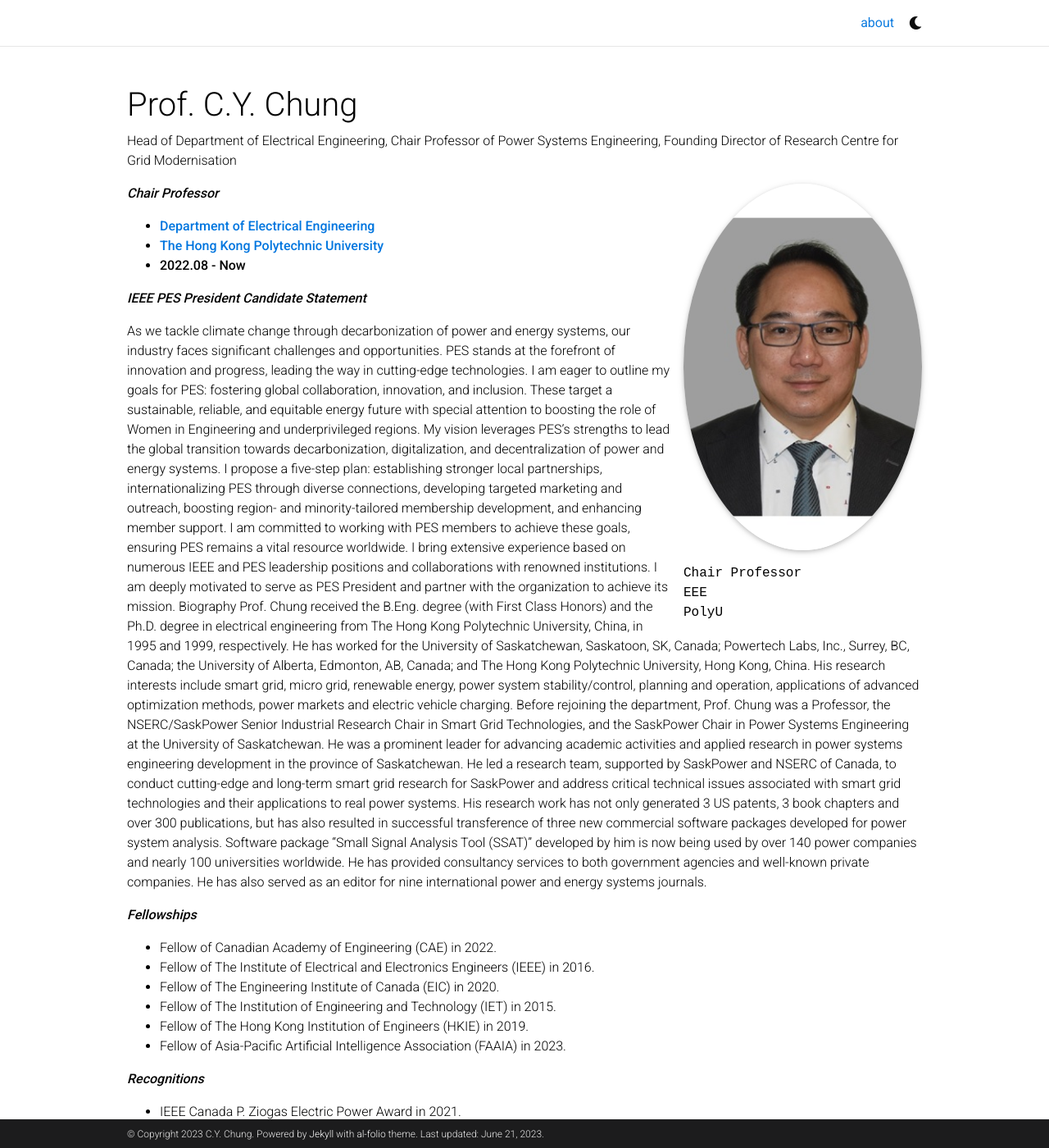
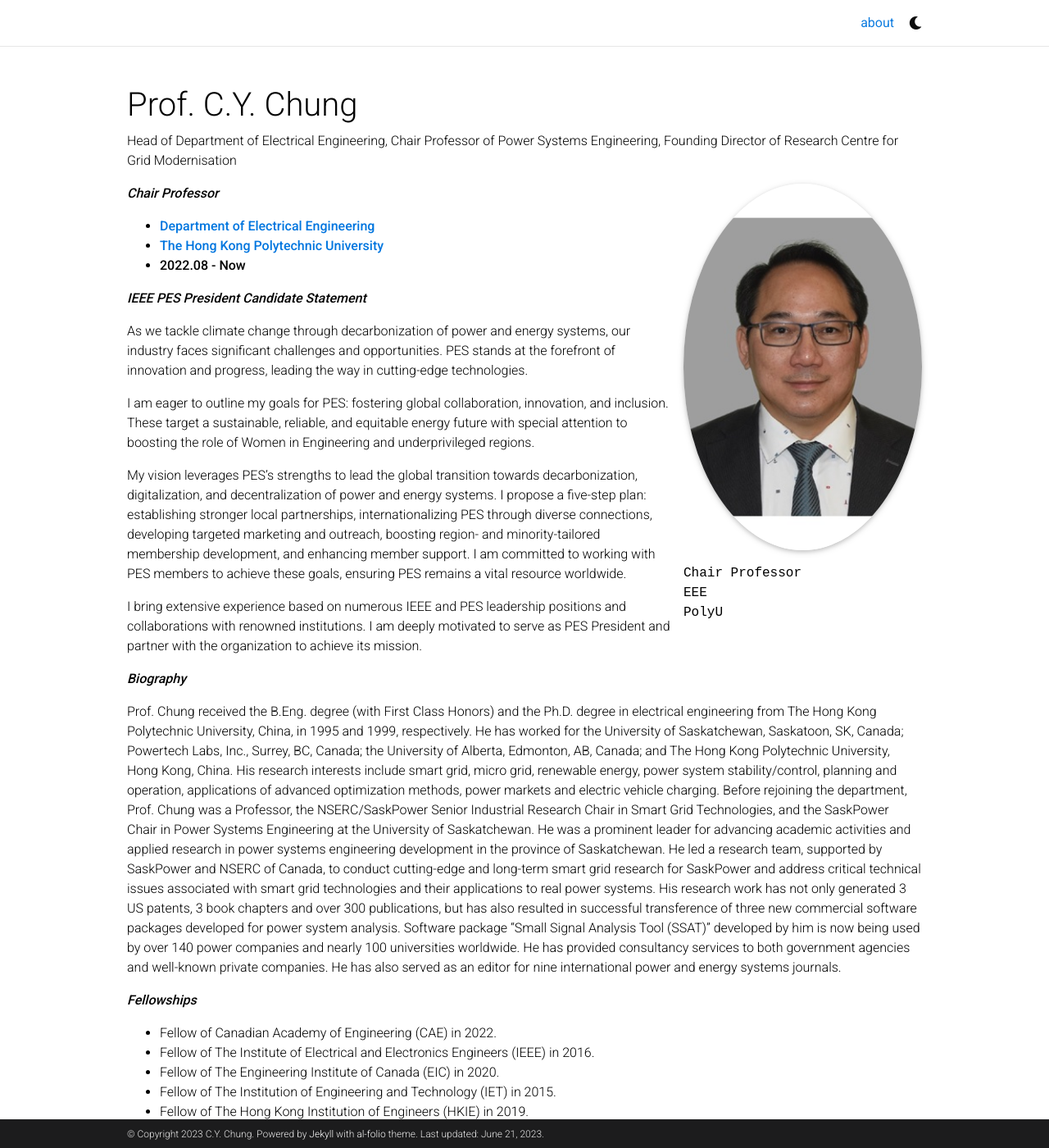
Before and after one commit to c-y-chung/c-y-chung.github.io, a Jekyll site: the page built from _pages/about.md, in a window 1280 px wide and 1400 px high. Shown: the whole window at 82% size. Built offline with Jekyll 4.4.1, drawn with Linux system fonts in a browser that asks for light colours; nearby versions of some CDN libraries; full-size pictures stand in for the smaller copies a plugin makes; comment, search, counter and statistics services are not loaded; a style sheet for code colours, icons or effects is not loaded.

```diff
--- a/_pages/about.md
+++ b/_pages/about.md
@@ -26,10 +26,15 @@ social: true  # includes social icons at the bottom of the page
 ***IEEE PES President Candidate Statement***
 
 As we tackle climate change through decarbonization of power and energy systems, our industry faces significant challenges and opportunities. PES stands at the forefront of innovation and progress, leading the way in cutting-edge technologies.
+
 I am eager to outline my goals for PES: fostering global collaboration, innovation, and inclusion. These target a sustainable, reliable, and equitable energy future with special attention to boosting the role of Women in Engineering and underprivileged regions.
+
 My vision leverages PES’s strengths to lead the global transition towards decarbonization, digitalization, and decentralization of power and energy systems. I propose a five-step plan: establishing stronger local partnerships, internationalizing PES through diverse connections, developing targeted marketing and outreach, boosting region- and minority-tailored membership development, and enhancing member support. I am committed to working with PES members to achieve these goals, ensuring PES remains a vital resource worldwide.
+
 I bring extensive experience based on numerous IEEE and PES leadership positions and collaborations with renowned institutions. I am deeply motivated to serve as PES President and partner with the organization to achieve its mission.
-Biography
+
+***Biography***
+
 Prof. Chung received the B.Eng. degree (with First Class Honors) and the Ph.D. degree in electrical engineering from The Hong Kong Polytechnic University, China, in 1995 and 1999, respectively. He has worked for the University of Saskatchewan, Saskatoon, SK, Canada; Powertech Labs, Inc., Surrey, BC, Canada; the University of Alberta, Edmonton, AB, Canada; and The Hong Kong Polytechnic University, Hong Kong, China. His research interests include smart grid, micro grid, renewable energy, power system stability/control, planning and operation, applications of advanced optimization methods, power markets and electric vehicle charging.
 Before rejoining the department, Prof. Chung was a Professor, the NSERC/SaskPower Senior Industrial Research Chair in Smart Grid Technologies, and the SaskPower Chair in Power Systems Engineering at the University of Saskatchewan. He was a prominent leader for advancing academic activities and applied research in power systems engineering development in the province of Saskatchewan. He led a research team, supported by SaskPower and NSERC of Canada, to conduct cutting-edge and long-term smart grid research for SaskPower and address critical technical issues associated with smart grid technologies and their applications to real power systems. His research work has not only generated 3 US patents, 3 book chapters and over 300 publications, but has also resulted in successful transference of three new commercial software packages developed for power system analysis. Software package “Small Signal Analysis Tool (SSAT)” developed by him is now being used by over 140 power companies and nearly 100 universities worldwide. He has provided consultancy services to both government agencies and well-known private companies. He has also served as an editor for nine international power and energy systems journals.
 
```
